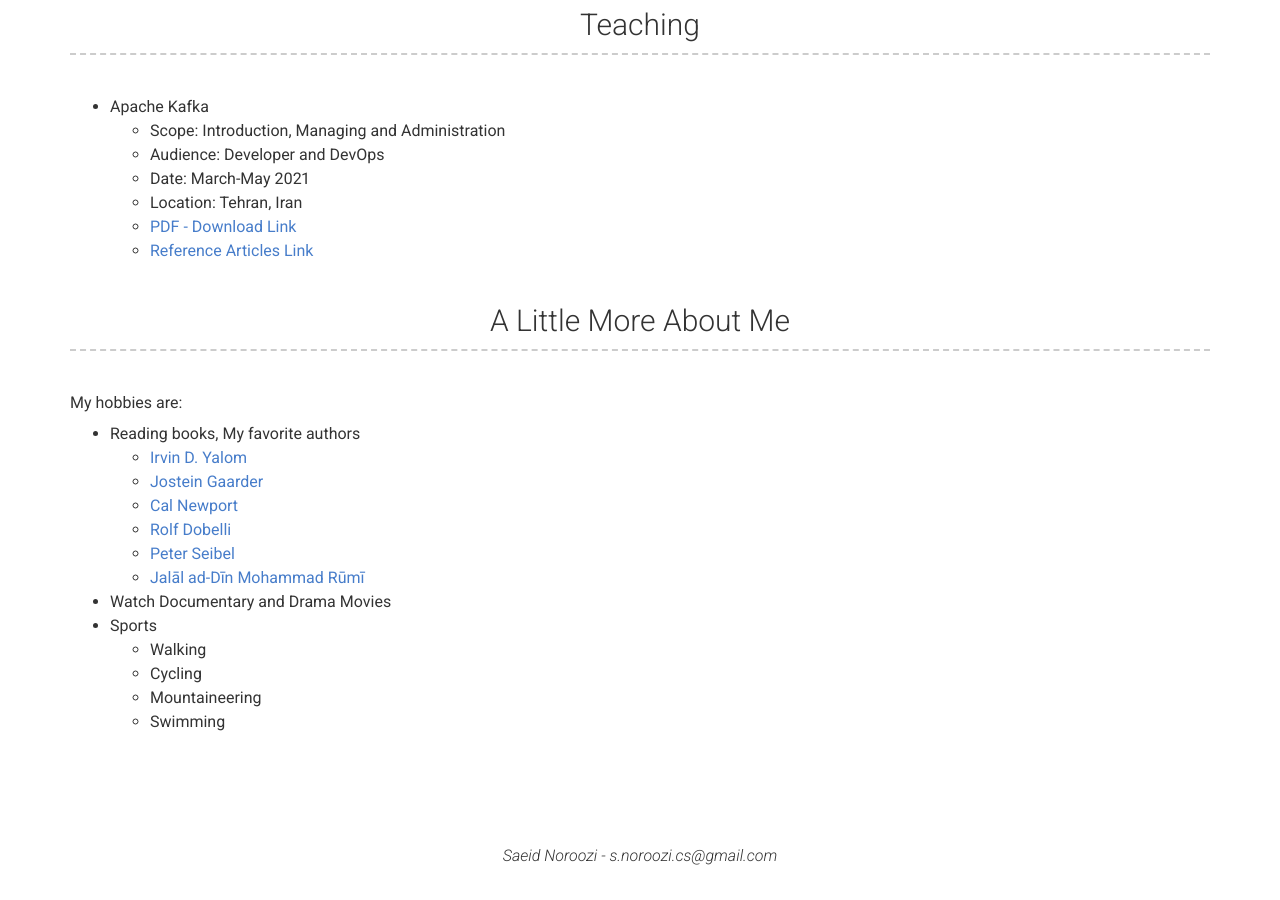
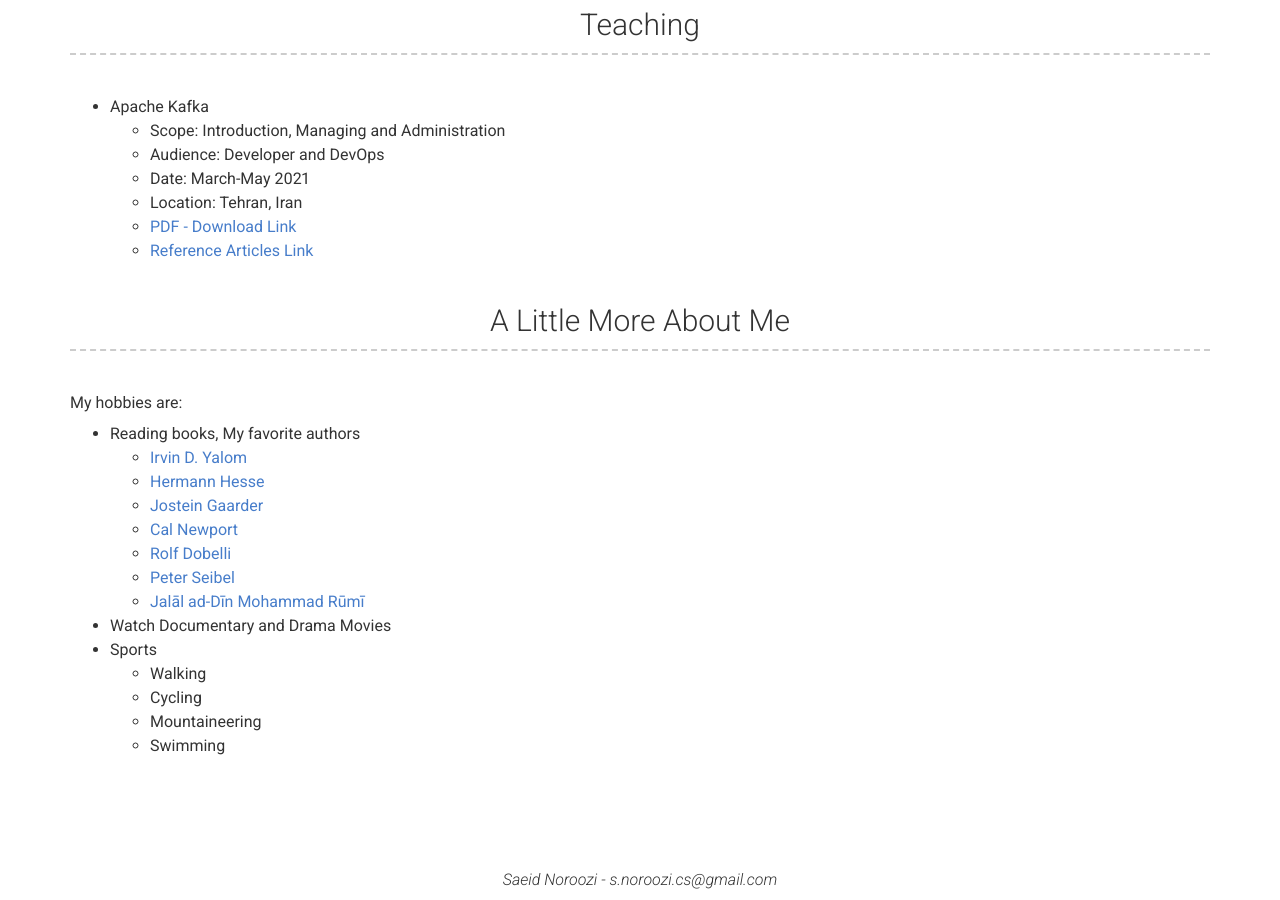
Before and after one commit to s-noroozi-cs/s-noroozi-cs.github.io, a Jekyll site: the page built from index.md, in a window 1280 px wide and 900 px high, scrolled down 1199 px. Built offline with Jekyll 4.4.1, drawn with Linux system fonts in a browser that asks for light colours; nearby versions of some CDN libraries; before the commit the page ends 2075 px from its top, so only the background shows below that.

Commit message:
Update _config.yml

```diff
--- a/_config.yml
+++ b/_config.yml
@@ -77,6 +77,7 @@ content:
 
          - Reading books, My favorite authors
            - <a href="https://en.wikipedia.org/wiki/Irvin_D._Yalom" target="_blank">Irvin D. Yalom</a>
+           - <a href="https://en.wikipedia.org/wiki/Hermann_Hesse" target="_blank">Hermann Hesse</a>
            - <a href="https://en.wikipedia.org/wiki/Jostein_Gaarder" target="_blank">Jostein Gaarder</a>
            - <a href="https://en.wikipedia.org/wiki/Cal_Newport" target="_blank">Cal Newport</a>
            - <a href="https://en.wikipedia.org/wiki/Rolf_Dobelli" target="_blank">Rolf Dobelli</a>
```
